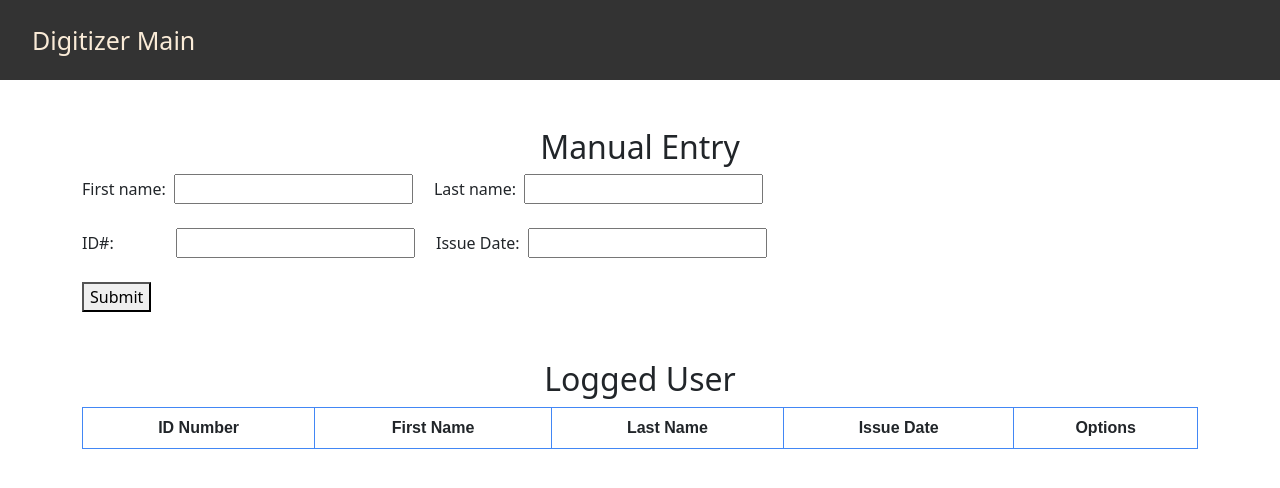
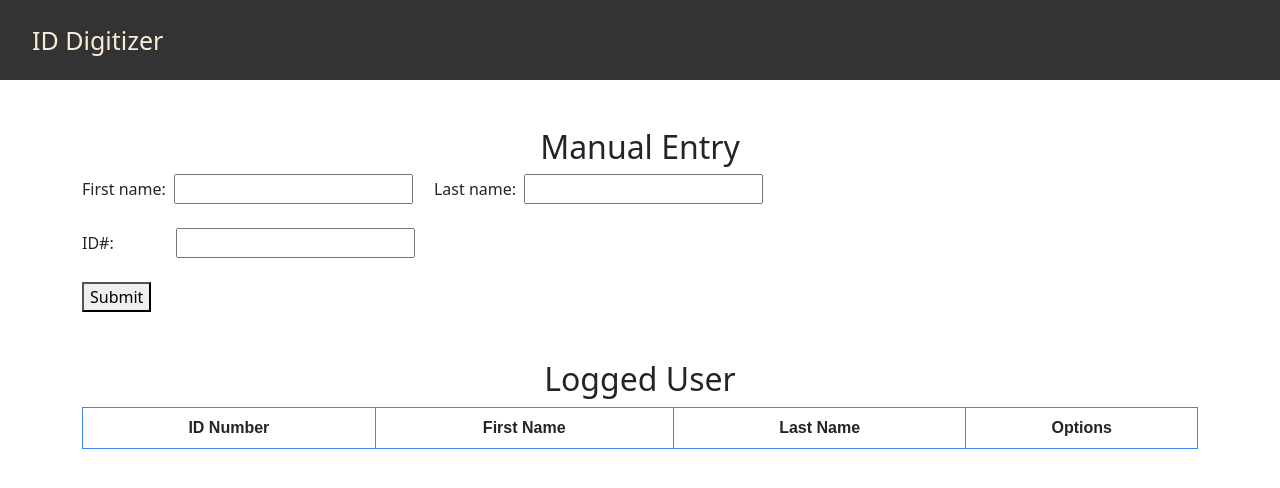
Before and after one commit to zhangsiyan12134/ID_Digitizer, a Flask app: template app/templates/management.html in a window 1280 px wide. Shown: the top 488 px of the page. Run offline with Flask 2, Linux system fonts and the light colour scheme; the template is opened without the code that fills it, so the values that code supplies are empty.

Commit message:
- Removed Issue Date entry related code

```diff
--- a/app/db_access.py
+++ b/app/db_access.py
@@ -68,7 +68,7 @@ def get_user_info():
             print('User found in DB! Updating the profile')'''
 
 
-def put_user_info(id_num, first_name, last_name, issue_date):
+def put_user_info(id_num, first_name, last_name):
     """
     add the new user info into DynamoDB, if ID duplicates, then update that entry
     :return:
@@ -78,7 +78,6 @@ def put_user_info(id_num, first_name, last_name, issue_date):
             'Key': str(id_num),
             'FirstName': first_name,
             'LastName': last_name,
-            'IssueDate': str(issue_date),
         }
     )
     return response
--- a/app/routes.py
+++ b/app/routes.py
@@ -69,11 +69,10 @@ def get_result():
         student_id = userdata['student_id']
         first_name = userdata['first_name']
         last_name = userdata['last_name']
-        issue_date = userdata['issue_date']
 
         flash('User ' + last_name + ' ' + first_name + ' added!')
         # datetime_obj = parser.parse(userdata[8])
-        put_user_info(student_id, first_name, last_name, issue_date)
+        put_user_info(student_id, first_name, last_name)
         if DEBUG:
             print('Response Received!')
             print(userdata)
@@ -113,8 +112,7 @@ def db_add():
     first_name = request.form.get('first_name')
     last_name = request.form.get('last_name')
     issue_date = request.form.get('issue_date')
-    datetime_obj = parser.parse(issue_date)
-    put_user_info(id_num, first_name, last_name, datetime_obj.date())
+    put_user_info(id_num, first_name, last_name)
     return redirect(url_for('management_page'))
 
 
--- a/app/templates/base.html
+++ b/app/templates/base.html
@@ -29,7 +29,7 @@
 </head>
 <body>
     <ul class="navbar">
-        <li><a href="/">Digitizer Main</a></li>
+        <li><a href="/">ID Digitizer</a></li>
         <! –– More Navi Button can be inserted here ––>
     </ul>
     <div class="container">
--- a/app/templates/management.html
+++ b/app/templates/management.html
@@ -8,9 +8,9 @@
         <label for="last_name">&nbsp&nbsp&nbsp&nbspLast name:&nbsp</label>
         <input type="text" id="last_name" name="last_name"></br></br>
         <label for="id_num">ID#:&nbsp&nbsp&nbsp&nbsp&nbsp&nbsp&nbsp&nbsp&nbsp&nbsp&nbsp&nbsp&nbsp&nbsp</label>
-        <input type="text" id="id_num" name="id_num">
-        <label for="issue_date">&nbsp&nbsp&nbsp&nbspIssue Date:&nbsp </label>
-        <input type="text" id="issue_date" name="issue_date"></br></br>
+        <input type="text" id="id_num" name="id_num"></br></br>
+        <!--<label for="issue_date">&nbsp&nbsp&nbsp&nbspIssue Date:&nbsp </label>
+        <input type="text" id="issue_date" name="issue_date"></br></br>-->
         <button id ="button" type="submit">Submit</button></br></br>
     </form>
 </div></br>
@@ -21,7 +21,7 @@
             <th>ID Number</th>
             <th>First Name</th>
             <th>Last Name</th>
-            <th>Issue Date</th>
+            <!--<th>Issue Date</th>-->
             <th>Options</th>
         </tr>
         {%for row in rows:%}
@@ -29,7 +29,7 @@
             <th>{{row['Key']}}</th>
             <th>{{row['FirstName']}}</th>
             <th>{{row['LastName']}}</th>
-            <th>{{row['IssueDate']}}</th>
+            <!--<th>{{row['IssueDate']}}</th>-->
             <th>
                 <form action="{{url_for('db_del', id_num=row['Key'])}}" method="post">
                     <input type="submit" value="delete" />
```
